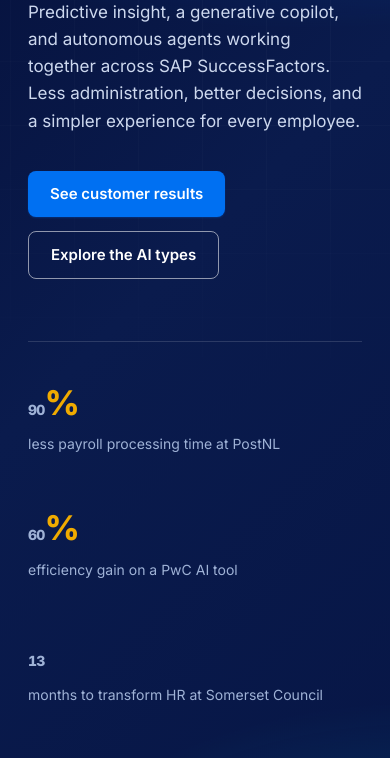
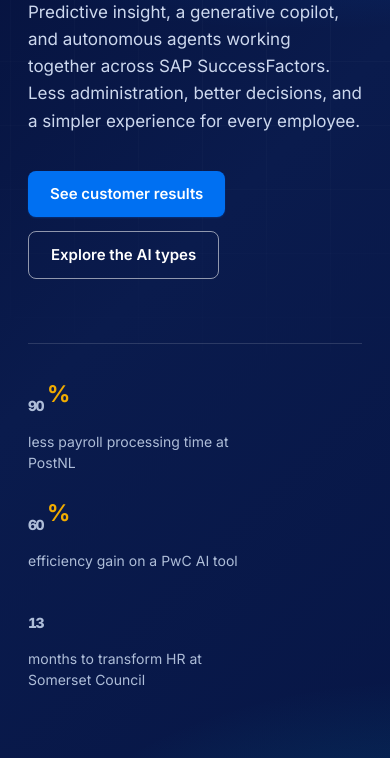
Before and after one commit to PatrizioMedinaSAP/sap-successfactors-ai, a plain HTML site: page index.html in a window 390 px wide. Shown: the part 342-1100 px from the top of the page. Drawn offline with Linux system fonts and the light colour scheme.

Commit message:
Refine hero stats: balanced number/unit, vertical dividers, cleaner rhythm

```diff
--- a/index.html
+++ b/index.html
@@ -106,10 +106,18 @@
   .hero h1 .accent{color:#8fc0ff;}
   .hero .lede{font-size:clamp(17px,2vw,20px);color:#cdd8ee;max-width:58ch;margin-bottom:36px;font-weight:400;}
   .hero .actions{display:flex;gap:14px;flex-wrap:wrap;}
-  .hero .stats{display:flex;gap:44px;flex-wrap:wrap;margin-top:62px;padding-top:34px;border-top:1px solid rgba(255,255,255,.14);}
-  .hero .stats .s b{display:block;font-size:34px;font-weight:800;letter-spacing:-.02em;color:#fff;}
-  .hero .stats .s span{font-size:14px;color:#9fb2d6;}
-  .hero .stats .s b em{font-style:normal;color:var(--gold);}
+  .hero .stats{display:flex;flex-wrap:wrap;margin-top:64px;padding-top:36px;border-top:1px solid rgba(255,255,255,.14);}
+  .hero .stats .s{position:relative;padding:2px 46px;}
+  .hero .stats .s:first-child{padding-left:0;}
+  .hero .stats .s + .s::before{content:"";position:absolute;left:0;top:6px;height:48px;width:1px;background:rgba(255,255,255,.16);}
+  .hero .stats .s b{display:flex;align-items:flex-start;font-size:50px;font-weight:800;letter-spacing:-.03em;color:#fff;line-height:1;font-variant-numeric:tabular-nums;}
+  .hero .stats .s b em{font-style:normal;font-size:.46em;font-weight:700;color:var(--gold);margin-left:4px;margin-top:.14em;}
+  .hero .stats .s span{display:block;font-size:14px;color:#aebdd8;margin-top:15px;max-width:24ch;line-height:1.5;}
+  @media(max-width:700px){
+    .hero .stats{flex-direction:column;gap:26px;}
+    .hero .stats .s{padding:0;}
+    .hero .stats .s + .s::before{display:none;}
+  }
 
   /* ---------- Section heading ---------- */
   .eyebrow{display:inline-flex;align-items:center;gap:10px;font-size:13px;font-weight:700;letter-spacing:.13em;text-transform:uppercase;color:var(--blue);margin-bottom:16px;}
```
